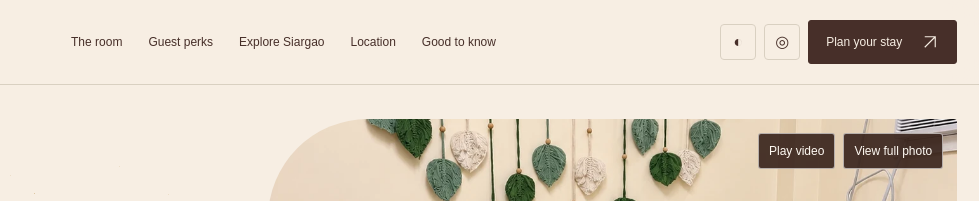
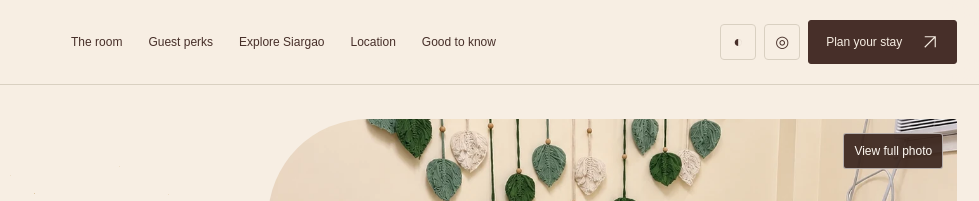
Before and after one commit to jagab1337-bit/mooncrab, a website built with Vite: page index.html in a window 1280 px wide. Shown: the top 201 px of the page, 301-1280 px from the left. Built offline with nearby package versions, Linux system fonts and the light colour scheme; files whose address does not match are found by name; a web font is replaced by a local one.

Commit message:
Loop the KASAG homepage video without playback buttons

```diff
--- a/src/site.ts
+++ b/src/site.ts
@@ -7,10 +7,9 @@ import { renderRoomCarousel } from './room-carousel.ts';
 export const home = '/';
 export const book = '/booking';
 const kasagHero = `<figure class="hero-art">
-  <video class="hero-video" data-source="/videos/kasag-tour.mp4" poster="/images/bedroom.webp" preload="none" muted playsinline
+  <video class="hero-video" data-source="/videos/kasag-tour.mp4" poster="/images/bedroom.webp" preload="none" muted playsinline loop
     aria-label="A tour of Moon Crab Siargao, from the entrance to the KASAG bedroom and shared kitchen"></video>
   <div class="hero-media-actions">
-    <button class="hero-media-control" type="button" data-hero-playback hidden>Play video</button>
     <a class="photo-link hero-media-control" href="/images/full/bedroom.webp" data-photo-viewer
       data-caption="KASAG’s wooden bed, fresh linens, and green leaf wall hanging">View full photo</a>
   </div>
@@ -65,40 +64,26 @@ export function renderLanding(app: HTMLElement) {
 
 export function startHeroVideo(): void {
   const video = document.querySelector<HTMLVideoElement>('.hero-video');
-  const control = document.querySelector<HTMLButtonElement>('[data-hero-playback]');
-  if (!video || !control) return;
+  if (!video) return;
   const artwork = video.closest('.hero-art');
   const reducedMotion = matchMedia('(prefers-reduced-motion: reduce)');
-  const sync = () => {
-    control.textContent = video.ended ? 'Replay video' : video.paused ? 'Play video' : 'Pause video';
+  const showVideo = () => {
+    if (!reducedMotion.matches) artwork?.classList.add('is-video-ready');
   };
-  const play = () => {
+  video.addEventListener('playing', showVideo);
+  video.addEventListener('error', () => artwork?.classList.remove('is-video-ready'));
+  const applyMotionPreference = () => {
+    video.autoplay = !reducedMotion.matches;
+    if (reducedMotion.matches) {
+      video.pause();
+      artwork?.classList.remove('is-video-ready');
+      return;
+    }
     if (!video.hasAttribute('src')) video.src = video.dataset.source!;
-    void video.play().catch(sync);
+    void video.play().catch(() => artwork?.classList.remove('is-video-ready'));
   };
-  control.hidden = false;
-  video.muted = true;
-  for (const event of ['play', 'pause', 'ended']) video.addEventListener(event, sync);
-  const showVideo = () => artwork?.classList.add('is-video-ready');
-  video.addEventListener('loadeddata', showVideo);
-  video.addEventListener('playing', showVideo);
-  video.addEventListener('error', () => {
-    artwork?.classList.remove('is-video-ready');
-    video.hidden = true;
-    control.hidden = true;
-  });
-  control.addEventListener('click', () => {
-    if (video.paused) play();
-    else video.pause();
-  });
-  reducedMotion.addEventListener('change', event => {
-    video.autoplay = false;
-    if (event.matches) video.pause();
-  });
-  if (!reducedMotion.matches) {
-    video.autoplay = true;
-    play();
-  }
+  reducedMotion.addEventListener('change', applyMotionPreference);
+  applyMotionPreference();
 }
 
 export function startMotion() {
--- a/src/style.css
+++ b/src/style.css
@@ -110,8 +110,6 @@ img { max-width: 100%; }
   min-height: 36px; padding: 0 10px; display: inline-flex; align-items: center; border-radius: 3px;
   color: #fffaf3; background: #39241ce8; border: 1px solid #fff9; font: 12px/1 Arial,sans-serif;
 }
-.hero-media-actions button { cursor: pointer; }
-.hero-video[hidden], .hero-media-actions [hidden] { display: none; }
 .hero-art figcaption { position: absolute; inset: auto 0 0; padding: 18px 22px; display: flex; align-items: center; justify-content: space-between; gap: 20px; color: var(--cream); background: linear-gradient(transparent,#472f29b3); }
 .hero-art figcaption>span:first-child { font: 500 29px var(--serif); letter-spacing: 2px; }
 .hero-art figcaption>span:last-child { max-width: 190px; text-align: right; font: 10px/1.6 var(--mono); letter-spacing: 1.6px; }
```
Also changed, not shown: tests/browser/hero-video.spec.ts (+14 -6 lines).
